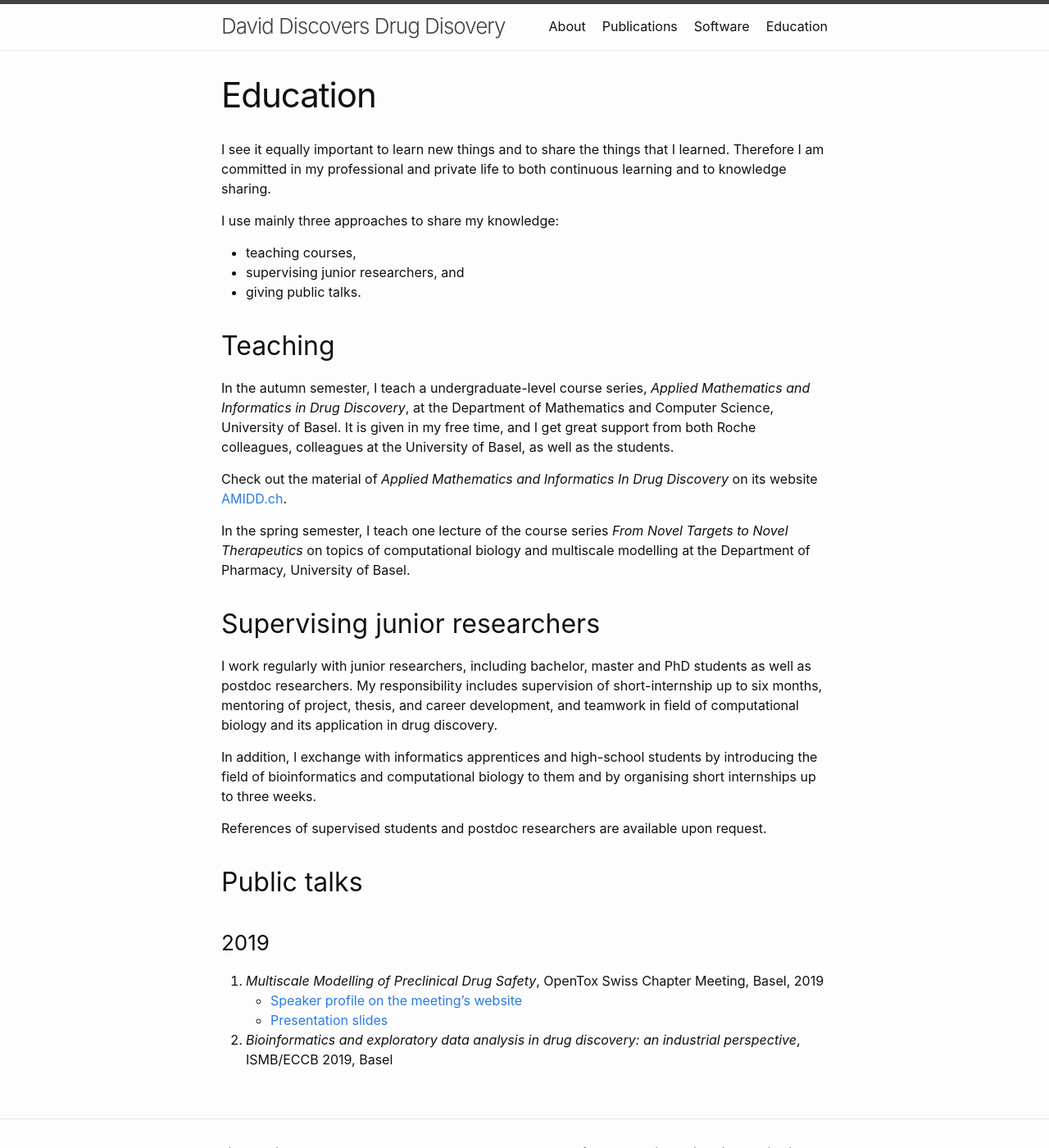
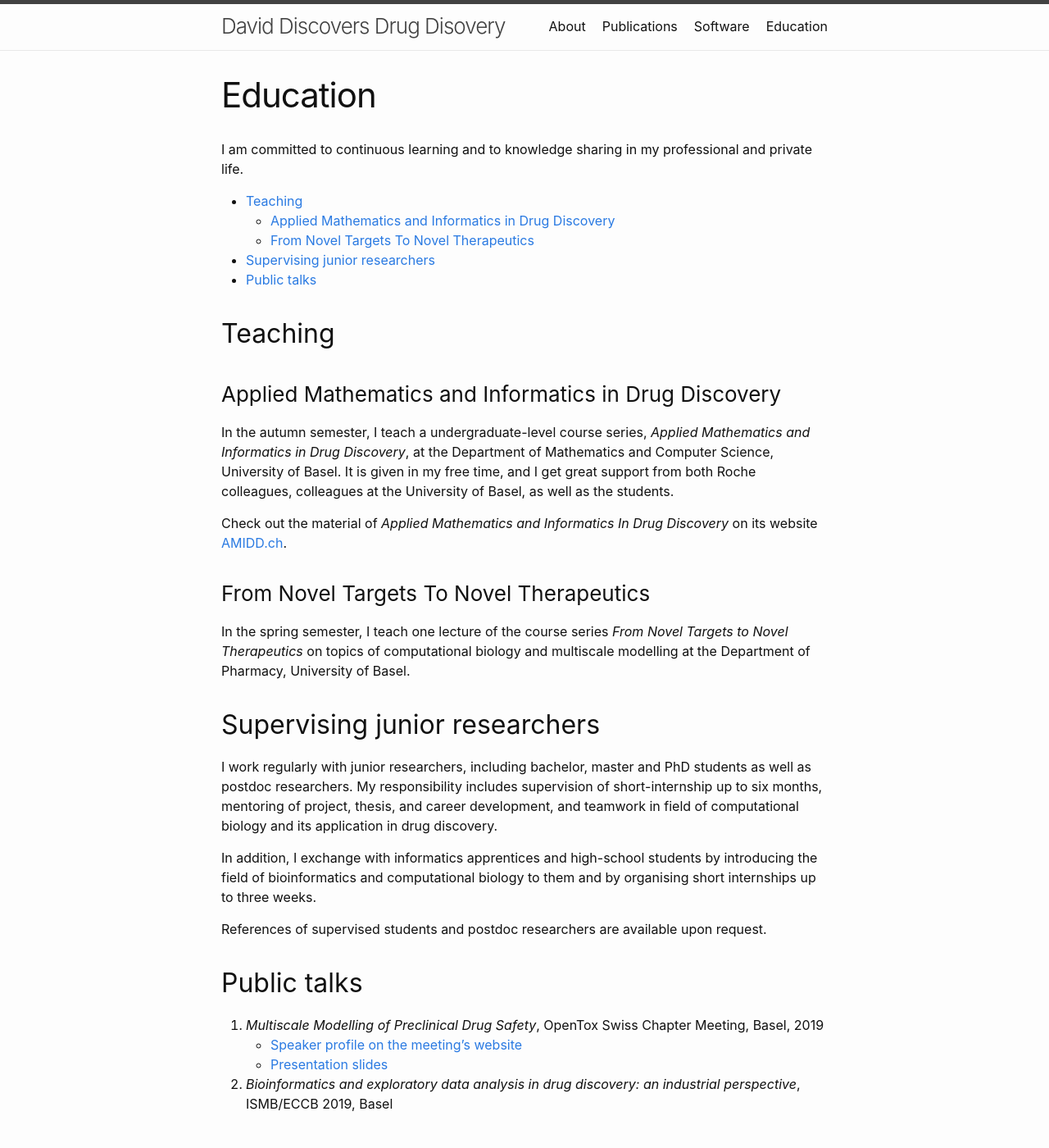
Before and after one commit to Accio/accio.github.io, a Jekyll site: the page built from _pages/education.md, in a window 1280 px wide and 1400 px high. Shown: the whole window at 82% size. Built offline with Jekyll 4.4.1, drawn with Linux system fonts in a browser that asks for light colours.

Commit message:
shorten the introductory paragraph

```diff
--- a/_pages/education.md
+++ b/_pages/education.md
@@ -5,17 +5,15 @@ permalink: /education
 author_profile: true
 ---
 
-I see it equally important to learn new things and to share the things that I
-learned. Therefore I am committed in my professional and private life to both
-continuous learning and to knowledge sharing.
+I am committed to continuous learning and to knowledge sharing in my
+professional and private life.
 
-I use mainly three approaches to share my knowledge:
-
-* teaching courses,
-* supervising junior researchers, and
-* giving public talks.
+* TOC
+{:toc}
 
 ## Teaching
+
+### Applied Mathematics and Informatics in Drug Discovery
 
 In the autumn semester, I teach a undergraduate-level course series, *Applied
 Mathematics and Informatics in Drug Discovery*, at the Department of Mathematics
@@ -25,6 +23,8 @@ Basel, as well as the students.
 
 Check out the material of *Applied Mathematics and Informatics In Drug
 Discovery* on its website [AMIDD.ch](http://amidd.ch).
+
+### From Novel Targets To Novel Therapeutics
 
 In the spring semester, I teach one lecture of the course series *From Novel
 Targets to Novel Therapeutics* on topics of computational biology and multiscale
@@ -47,8 +47,6 @@ request.
 
 ## Public talks
 
-### 2019
-
 1. *Multiscale Modelling of Preclinical Drug Safety*, OpenTox Swiss Chapter
    Meeting, Basel, 2019
   * [Speaker profile on the meeting's website](https://opentox.net/Jitao-David-Zhang)
```
